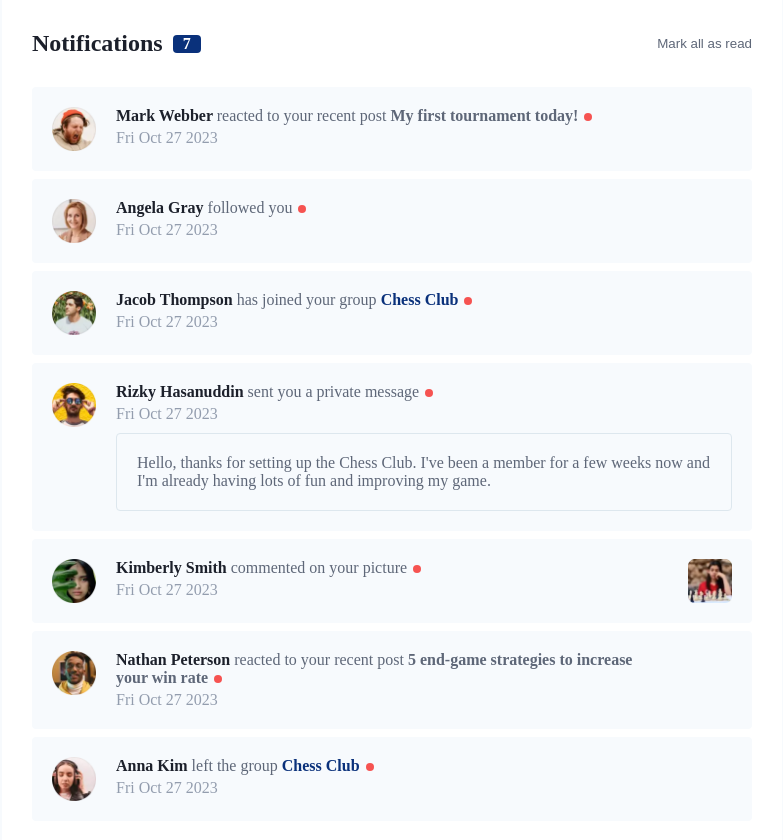
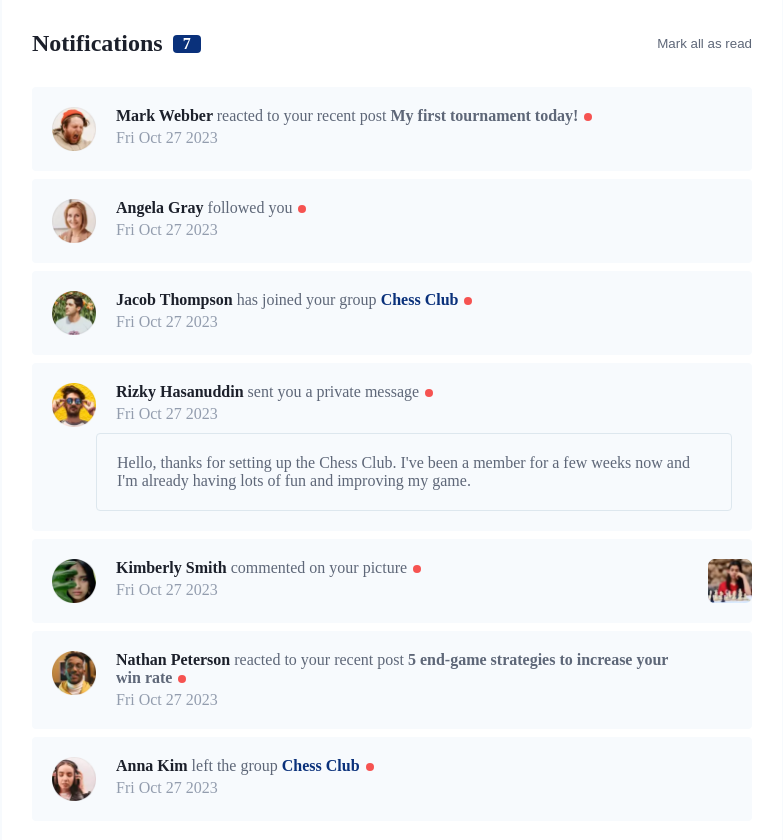
Before and after one commit to MichaelShawUK/frontend-mentor, a React (Vite) app: page / in a window 1280 px wide. Shown: the top 840 px of the page, without its empty margins (248-1031 px from the left). Built offline with nearby package versions, Linux system fonts and the light colour scheme; a web font is replaced by a local one.

Commit message:
Dynamically assign className based on unread status

```diff
--- a/src/projects/junior/notifications-page-main/src/components/Notification.tsx
+++ b/src/projects/junior/notifications-page-main/src/components/Notification.tsx
@@ -24,8 +24,10 @@ function Notification({ notification }: Props) {
   if (notification instanceof PrivateMessage)
     privateMessage = notification.messageContent;
 
+  const className = `notification${notification.unread ? " unread" : ""}`;
+
   return (
-    <div className="notification">
+    <div className={className}>
       <img src={notification.user.avatar} className="avatar" />
       <div className="summary">
         <p className="message">
--- a/src/projects/junior/notifications-page-main/src/styles/css/index.css
+++ b/src/projects/junior/notifications-page-main/src/styles/css/index.css
@@ -36,7 +36,6 @@ header button:hover {
   margin-bottom: 8px;
   padding: 20px;
   background-color: hsl(210, 60%, 98%);
-  column-gap: 20px;
   border-radius: 4px;
 }
 
@@ -47,12 +46,14 @@ header button:hover {
 
 .summary {
   grid-area: summary;
+  margin-left: 20px;
 }
 
 .picture {
   grid-area: picture;
   height: 44px;
   cursor: pointer;
+  margin-left: 20px;
 }
 
 .private-message {
--- a/src/projects/junior/notifications-page-main/src/styles/scss/_notification.scss
+++ b/src/projects/junior/notifications-page-main/src/styles/scss/_notification.scss
@@ -11,7 +11,6 @@ $image-size: 44px;
   margin-bottom: 8px;
   padding: 20px;
   background-color: $body-background;
-  column-gap: 20px;
   border-radius: 4px;
 }
 
@@ -22,12 +21,14 @@ $image-size: 44px;
 
 .summary {
   grid-area: summary;
+  margin-left: 20px;
 }
 
 .picture {
   grid-area: picture;
   height: $image-size;
   cursor: pointer;
+  margin-left: 20px;
 }
 
 .private-message {
```
Also changed, not shown: 1 other file (tests, documents, lock files or other folders).
